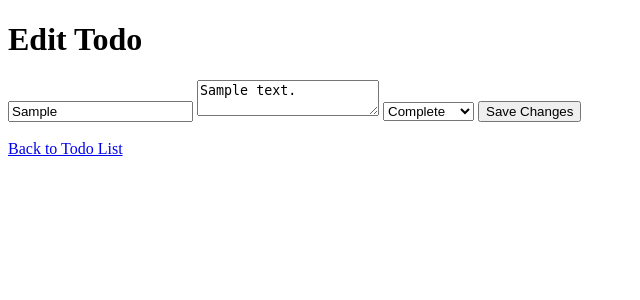
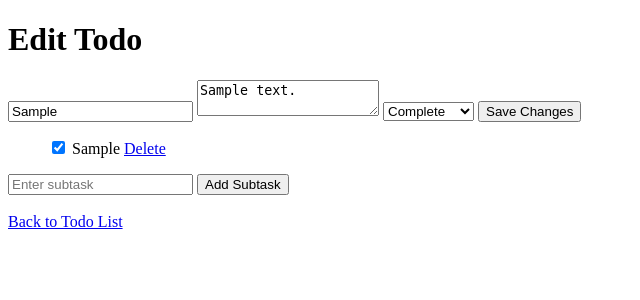
Before and after one commit to jkersLab/todo, a Flask app: page /edit/1 in a window 1280 px wide. Shown: the top 300 px of the page, without its empty margins (0-640 px from the left). Run offline with Flask 3, Linux system fonts and the light colour scheme; tables that the repository leaves empty hold one stand-in row (values such as "Sample post").

Commit message:
changed subtasks to be only editable/addable from the edit page, created/updated routes in python to delete/add subtasks and return to edit page

```diff
--- a/app.py
+++ b/app.py
@@ -94,8 +94,11 @@ def edit_todo(id):
     cursor = conn.cursor()
     cursor.execute("SELECT * FROM todos WHERE id = ?", (id,))
     todo = cursor.fetchone()
+    cursor.execute("SELECT * FROM subtasks WHERE todo_id = ?", (id,))
+    todo = dict(todo)
+    todo['subtasks'] = [dict(subtask) for subtask in cursor.fetchall()]
     conn.close()
-    return render_template('edit.html', todo=todo)
+    return render_template('edit.html', todo=todo,)
 
 @app.route('/delete/<int:id>', methods=['GET'])
 def delete_todo(id):
@@ -112,7 +115,7 @@ def add_subtask(todo_id):
     conn.execute("INSERT INTO subtasks (todo_id, subtask) VALUES (?, ?)", (todo_id, subtask))
     conn.commit()
     conn.close()
-    return redirect(url_for('index'))
+    return redirect(url_for('edit_todo', id=todo_id))
 
 @app.route('/toggle_subtask/<int:id>', methods=['GET'])
 def toggle_subtask(id):
@@ -122,6 +125,21 @@ def toggle_subtask(id):
     conn.close()
     return redirect(url_for('index'))
 
+@app.route('/delete_subtask/<int:id>', methods=['GET'])
+def delete_subtask(id):
+    conn = get_db()
+    cursor = conn.cursor()
+    cursor.execute("SELECT todo_id FROM subtasks WHERE id = ?", (id,))
+    todo_id = cursor.fetchone()
+
+    if todo_id:
+        todo_id = todo_id['todo_id']
+    conn.execute("DELETE FROM subtasks WHERE id = ?", (id,))
+    conn.commit()
+    conn.close()
+
+    return redirect(url_for('edit_todo', id=todo_id))
+
 if __name__ == '__main__':
     init_db()
     app.run(debug=True)
--- a/templates/edit.html
+++ b/templates/edit.html
@@ -17,6 +17,24 @@
         </select>
         <button type="submit">Save Changes</button>
     </form>
+    <ul>
+        {% for subtask in todo['subtasks'] %}
+          <input type="checkbox" {% if subtask['is_completed'] %} checked {%
+          endif %} onclick="window.location.href='/toggle_subtask/{{
+          subtask['id'] }}'"> {{ subtask['subtask'] }}
+          <a href="{{ url_for('delete_subtask', id=subtask['id']) }}">Delete</a>
+          <br/>
+        {% endfor %}
+      </ul>
+    <form action="/add_subtask/{{ todo['id'] }}" method="post">
+        <input
+          type="text"
+          name="subtask"
+          placeholder="Enter subtask"
+          required
+        />
+        <button type="submit">Add Subtask</button>
+      </form>
     <br>
     <a href="/">Back to Todo List</a>
 </body>
```
Also changed, not shown: templates/index.html (+2 -12 lines).
